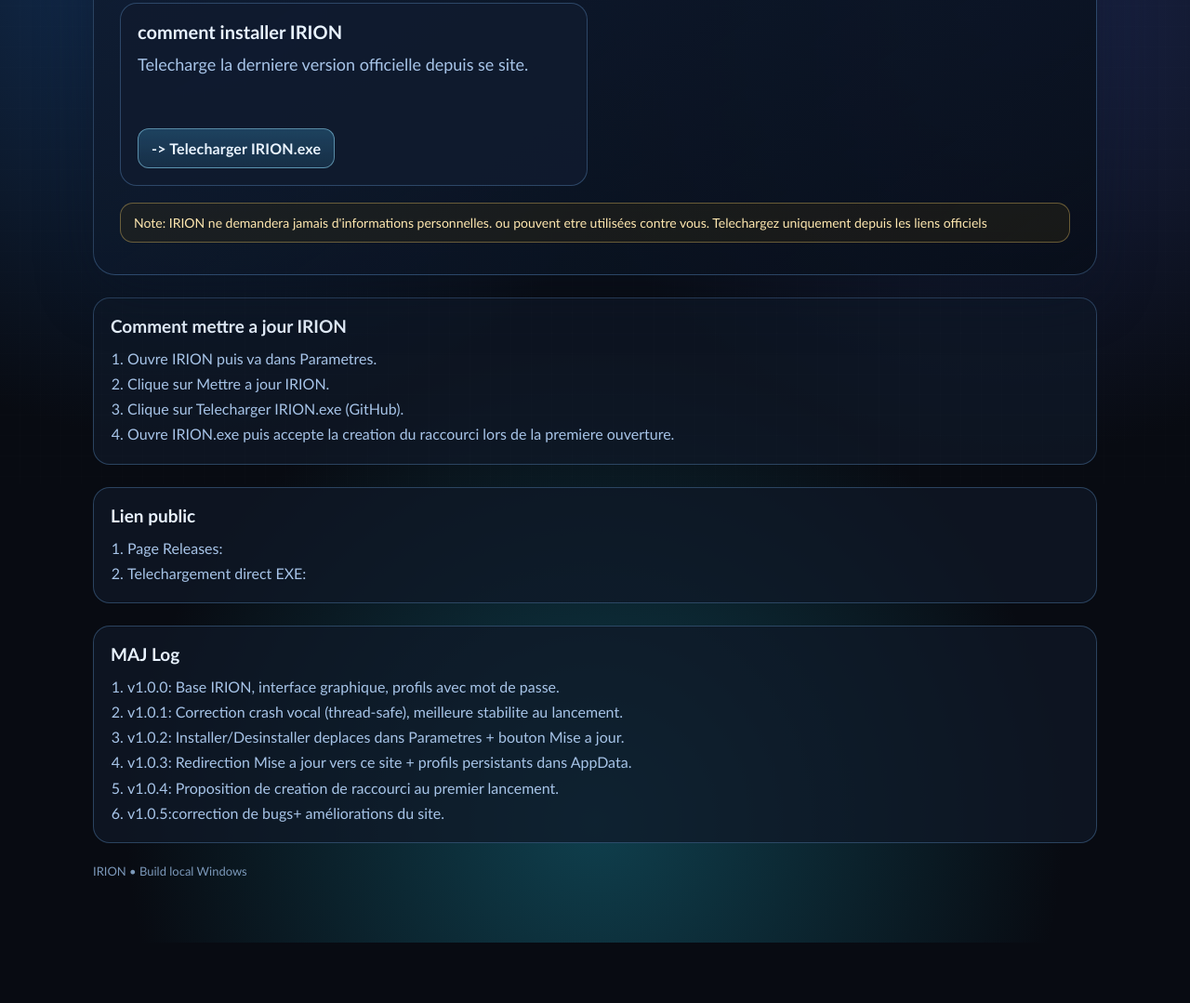
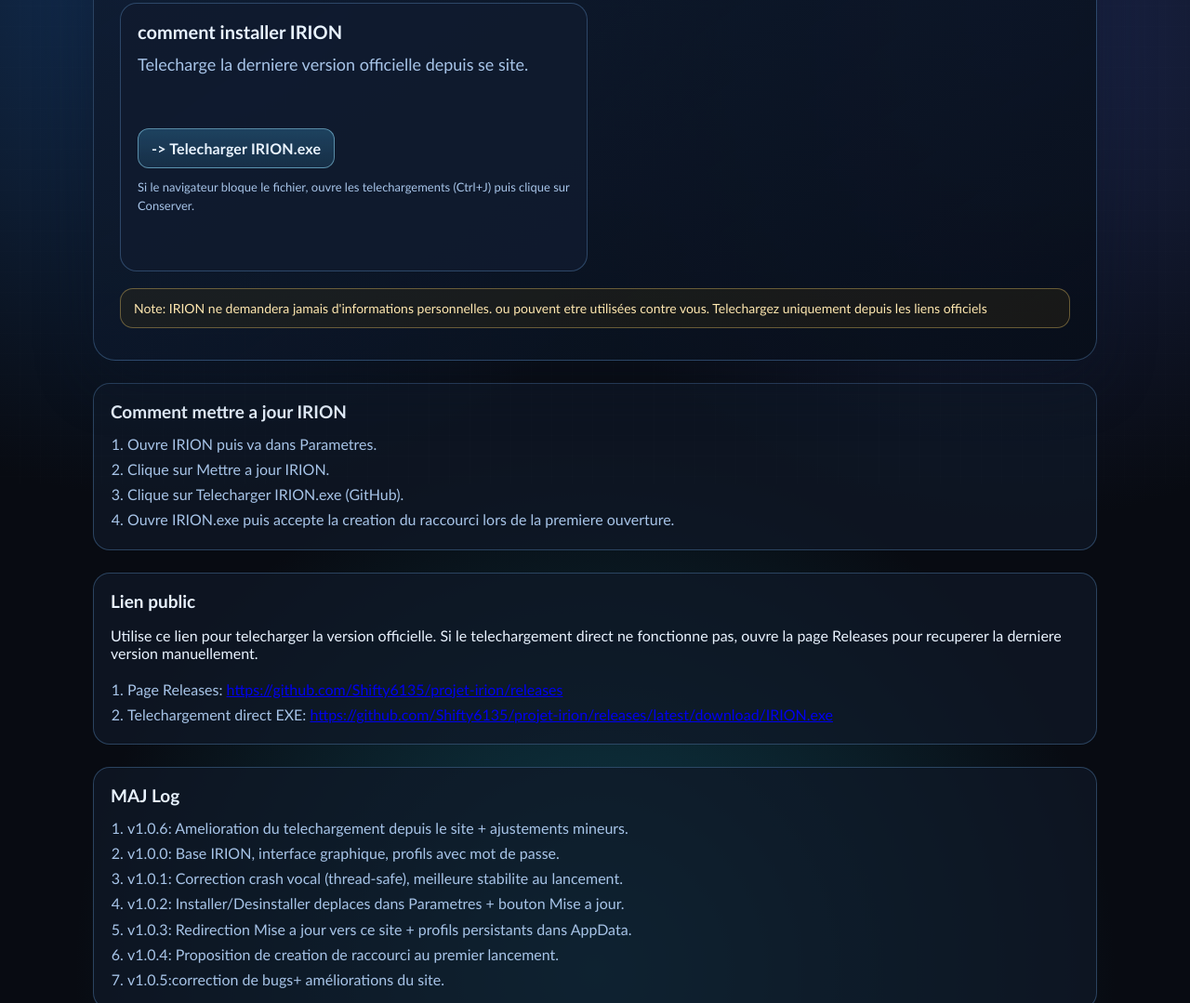
Before and after one commit to Shifty6135/projet-irion, a plain HTML site: page index.html in a window 1280 px wide. Shown: the part 279-1358 px from the top of the page at 93% size. Before the commit the page ends 1293 px from the top, so only its background shows below. Drawn offline with Linux system fonts and the light colour scheme.

Commit message:
Enhance download instructions and update links
Added download attribute to the IRION download link and provided additional instructions for users. Updated the public link section with direct download links and added a new version log entry.

```diff
--- a/index.html
+++ b/index.html
@@ -205,9 +205,12 @@
         <article class="card">
           <h2>comment installer IRION</h2>
           <p>Telecharge la derniere version officielle depuis se site.</p>
-          <a class="btn" href="https://github.com/Shifty6135/projet-irion/releases/latest/download/IRION.exe">
+          <a class="btn" href="https://github.com/Shifty6135/projet-irion/releases/latest/download/IRION.exe" download>
             -> Telecharger IRION.exe
           </a>
+          <p style="margin-top:10px;font-size:13px;color:#a7c4e8;">
+            Si le navigateur bloque le fichier, ouvre les telechargements (Ctrl+J) puis clique sur Conserver.
+          </p>
         </article>
       </div>
 
@@ -228,15 +231,20 @@
 
     <section class="steps">
       <h3>Lien public</h3>
+      <p>
+        Utilise ce lien pour telecharger la version officielle. Si le telechargement direct ne fonctionne pas,
+        ouvre la page Releases pour recuperer la derniere version manuellement.
+      </p>
       <ol>
-        <li>Page Releases:</li>
-        <li>Telechargement direct EXE: </li>
+        <li>Page Releases: <a href="https://github.com/Shifty6135/projet-irion/releases" target="_blank" rel="noopener noreferrer">https://github.com/Shifty6135/projet-irion/releases</a></li>
+        <li>Telechargement direct EXE: <a href="https://github.com/Shifty6135/projet-irion/releases/latest/download/IRION.exe" target="_blank" rel="noopener noreferrer">https://github.com/Shifty6135/projet-irion/releases/latest/download/IRION.exe</a></li>
       </ol>
     </section>
 
     <section class="steps">
       <h3>MAJ Log</h3>
       <ol>
+        <li>v1.0.6: Amelioration du telechargement depuis le site + ajustements mineurs.</li>
         <li>v1.0.0: Base IRION, interface graphique, profils avec mot de passe.</li>
         <li>v1.0.1: Correction crash vocal (thread-safe), meilleure stabilite au lancement.</li>
         <li>v1.0.2: Installer/Desinstaller deplaces dans Parametres + bouton Mise a jour.</li>
```
